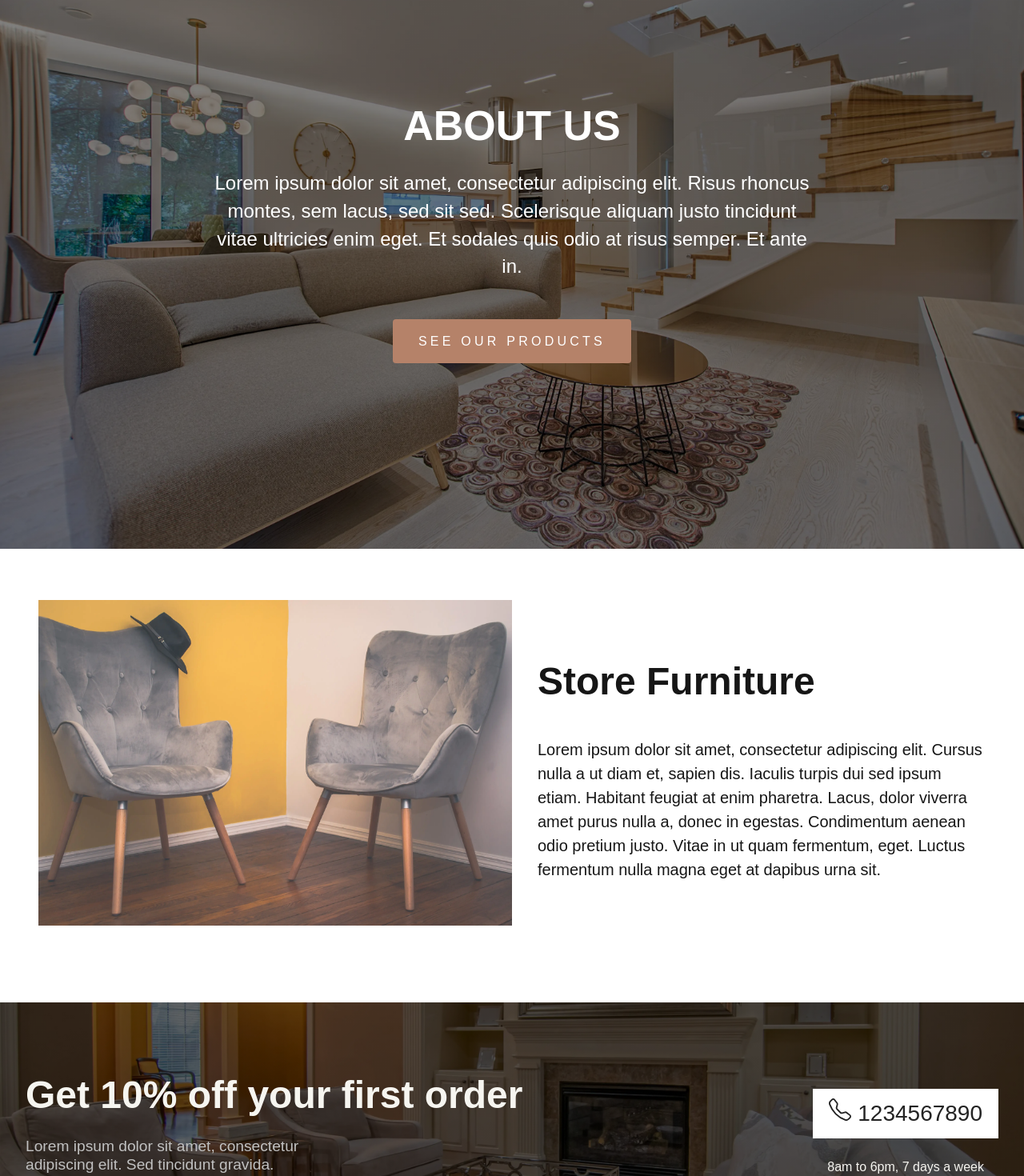
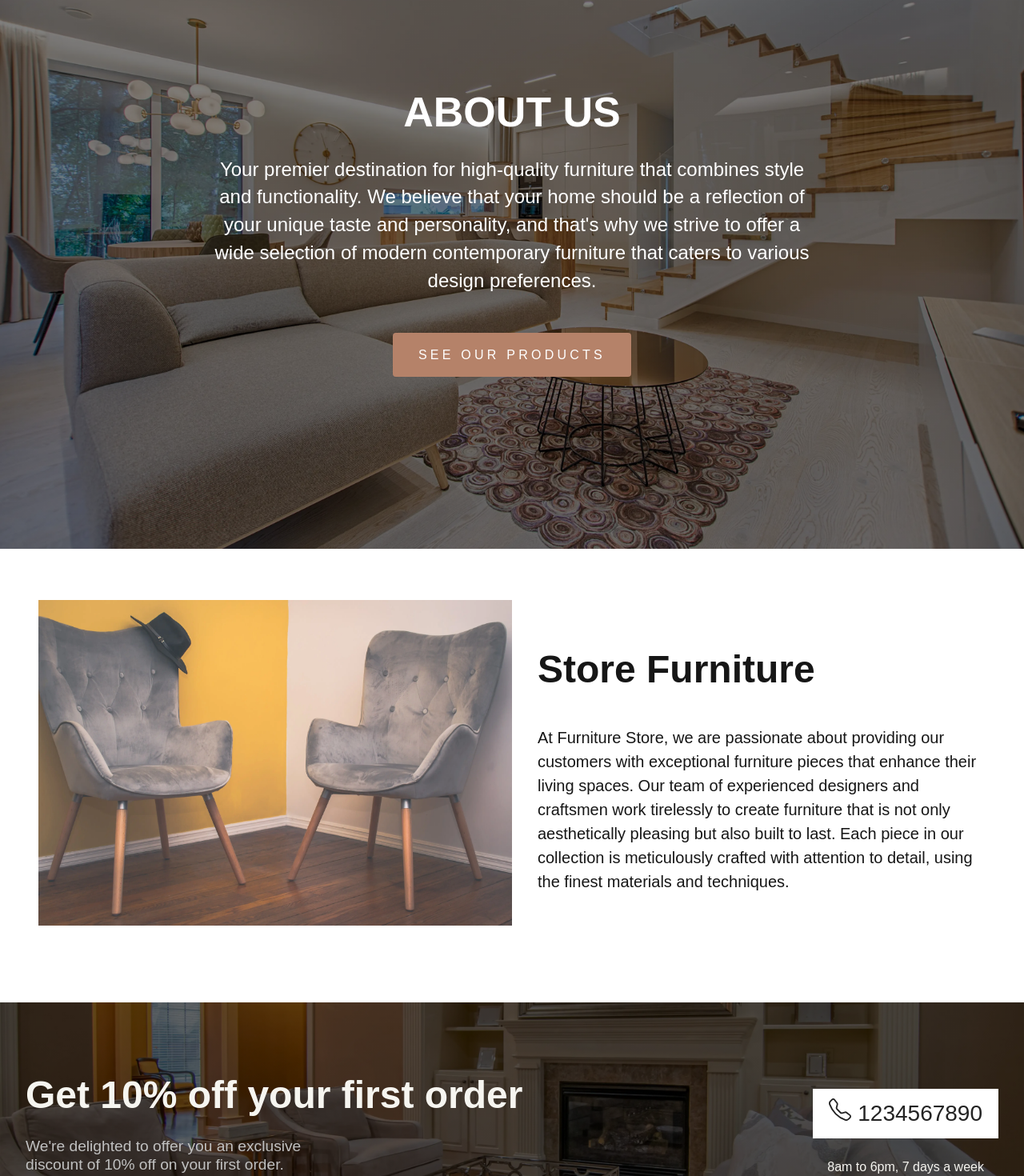
Before and after one commit to shakhorinAlex/furniture-store, a Next.js app: page /about in a window 1280 px wide. Shown: the part 114-1584 px from the top of the page at 80% size. Built offline with nearby package versions, Linux system fonts and the light colour scheme; no server answers; a web font is replaced by a local one.

Commit message:
updated copy

```diff
--- a/components/Footer.jsx
+++ b/components/Footer.jsx
@@ -10,8 +10,8 @@ const Footer = () => {
         <div className="footer-banner__content">
           <h2 className="footer-banner__title">Get 10% off your first order</h2>
           <p className="footer-banner__text">
-            Lorem ipsum dolor sit amet, consectetur adipiscing elit. Sed
-            tincidunt gravida.
+            We're delighted to offer you an exclusive discount of 10% off on
+            your first order.
           </p>
         </div>
         <div className="footer-banner__button">
--- a/pages/about.js
+++ b/pages/about.js
@@ -8,10 +8,11 @@ const About = () => {
         <div className="container">
           <h1 className="about__hero__title">About Us</h1>
           <p className="about__hero__description">
-            Lorem ipsum dolor sit amet, consectetur adipiscing elit. Risus
-            rhoncus montes, sem lacus, sed sit sed. Scelerisque aliquam justo
-            tincidunt vitae ultricies enim eget. Et sodales quis odio at risus
-            semper. Et ante in.
+            Your premier destination for high-quality furniture that combines
+            style and functionality. We believe that your home should be a
+            reflection of your unique taste and personality, and that's why we
+            strive to offer a wide selection of modern contemporary furniture
+            that caters to various design preferences.
           </p>
           <Link href="/products">
             <button className="btn">See our products</button>
@@ -28,12 +29,13 @@ const About = () => {
           <div className="about__content--right-side">
             <h2 className="about__content--title">Store Furniture</h2>
             <p className="about__content--description">
-              Lorem ipsum dolor sit amet, consectetur adipiscing elit. Cursus
-              nulla a ut diam et, sapien dis. Iaculis turpis dui sed ipsum
-              etiam. Habitant feugiat at enim pharetra. Lacus, dolor viverra
-              amet purus nulla a, donec in egestas. Condimentum aenean odio
-              pretium justo. Vitae in ut quam fermentum, eget. Luctus fermentum
-              nulla magna eget at dapibus urna sit.
+              At Furniture Store, we are passionate about providing our
+              customers with exceptional furniture pieces that enhance their
+              living spaces. Our team of experienced designers and craftsmen
+              work tirelessly to create furniture that is not only aesthetically
+              pleasing but also built to last. Each piece in our collection is
+              meticulously crafted with attention to detail, using the finest
+              materials and techniques.
             </p>
           </div>
         </div>
--- a/pages/contact.js
+++ b/pages/contact.js
@@ -18,8 +18,8 @@ const Contact = () => {
         <div className="container">
           <h1 className="contact__details--title">Contact Us</h1>
           <p className="contact__details--description">
-            Lorem ipsum dolor sit amet, consectetur adipiscing elit. Cursus
-            nulla a ut diam et, sapien dis
+            We value your feedback and are here to assist you with any inquiries
+            or concerns you may have.
           </p>
           <ul className="contact__details--list">
             <li className="contact__details--list-item">
@@ -64,7 +64,7 @@ const Contact = () => {
         <div className="container">
           <h1 className="contact__form--title">Send Us a Message</h1>
           <p className="contact__form--description">
-            Lorem ipsum dolor sit amet, consectetur adipiscing elit.
+            Have a question or need assistance? We're here to help!
           </p>
           <form className="contact__form--form">
             <div className="contact__form--form-group">
--- a/styles/globals.css
+++ b/styles/globals.css
@@ -429,7 +429,7 @@ img {
 }
 
 .hero .container {
-  padding-top: 3rem;
+  padding-top: 1.625rem;
   z-index: 0;
 }
 
```
Also changed, not shown: pages/index.js (+15 -13 lines).
